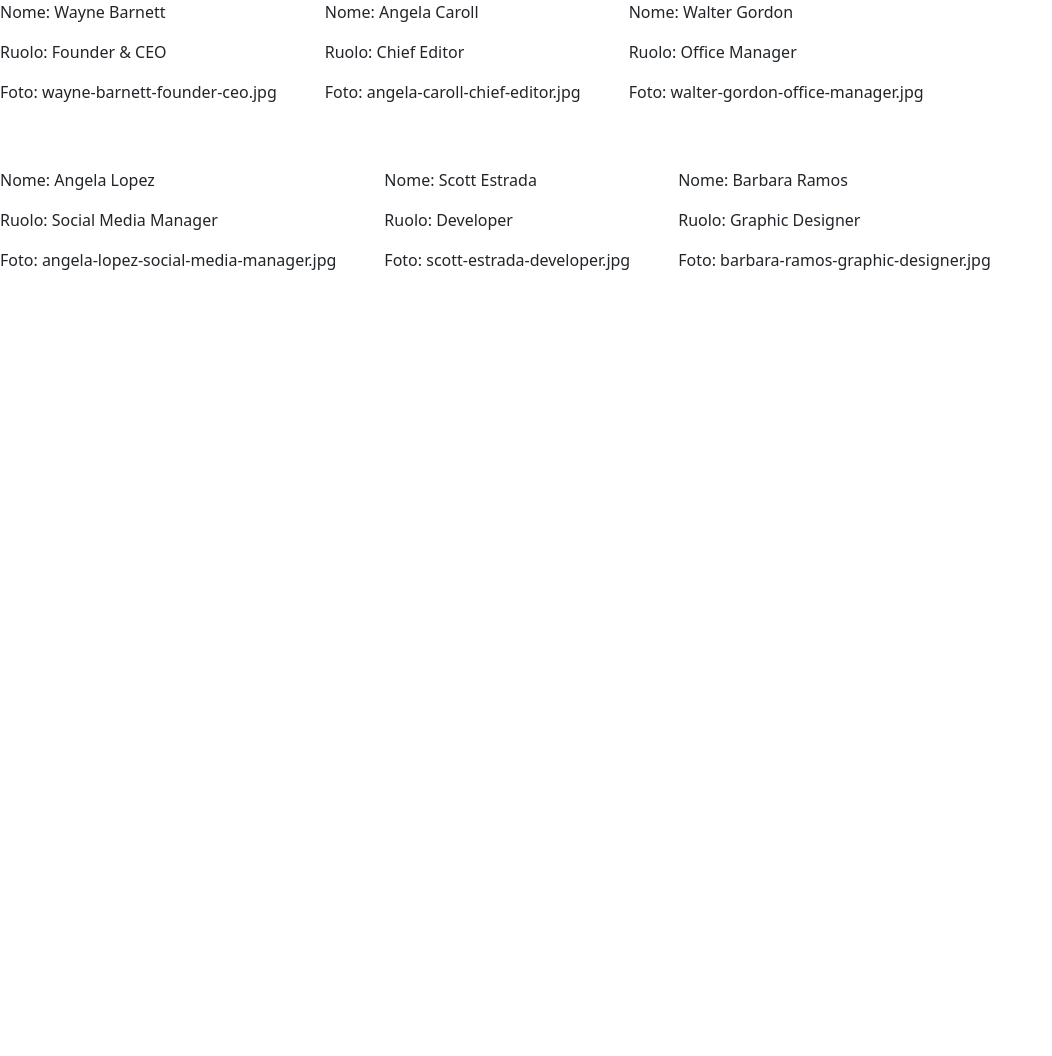
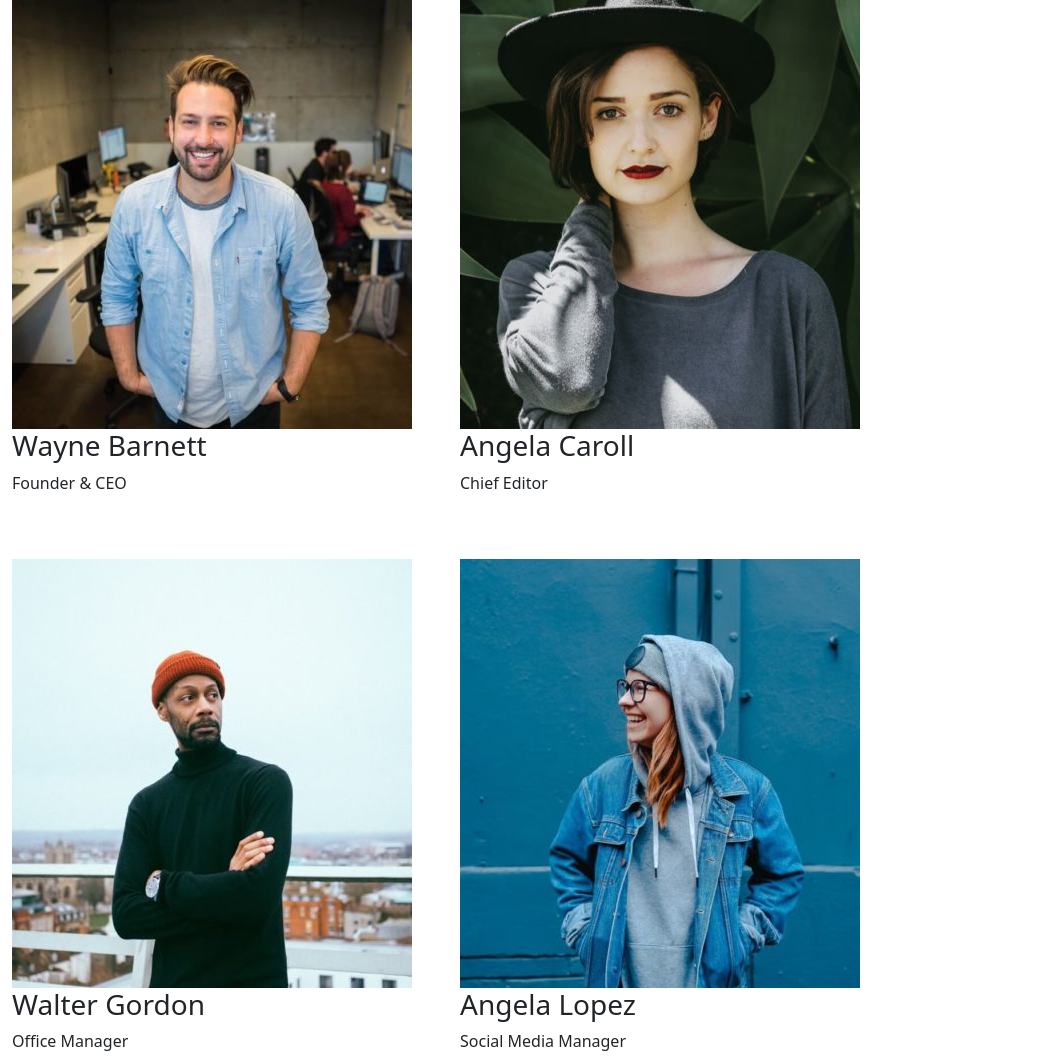
Before and after one commit to MirkoCherchi/js-our-team, a plain HTML site: page index.html in a window 1280 px wide. Shown: the top 1056 px of the page, without its empty margins (0-1052 px from the left). Before the commit the page ends 800 px from the top, so only its background shows below. Drawn offline with nearby package versions, Linux system fonts and the light colour scheme.

Commit message:
feat: add foto

```diff
--- a/index.html
+++ b/index.html
@@ -25,7 +25,8 @@
 
 <body>
 
-    <div id="team-container" class="d-flex flex-wrap gap-5"></div>
+
+    <div id="team-container" class="d-flex flex-wrap gap-5 container-fluid"></div>
 
     <!-- Bootstrap JS -->
     <script src="https://cdn.jsdelivr.net/npm/bootstrap@5.3.2/dist/js/bootstrap.bundle.min.js"
--- a/js/main.js
+++ b/js/main.js
@@ -3,37 +3,37 @@
 const teamArray = [{
     nome: "Wayne Barnett",
     posizione: "Founder & CEO",
-    foto: "wayne-barnett-founder-ceo.jpg"
+    foto: "img/wayne-barnett-founder-ceo.jpg"
 }, {
     nome: "Angela Caroll",
     posizione: "Chief Editor",
-    foto: "angela-caroll-chief-editor.jpg"
+    foto: "img/angela-caroll-chief-editor.jpg"
 }, {
     nome: "Walter Gordon",
     posizione: "Office Manager",
-    foto: "walter-gordon-office-manager.jpg"
+    foto: "img/walter-gordon-office-manager.jpg"
 }, {
     nome: "Angela Lopez",
     posizione: "Social Media Manager",
-    foto: "angela-lopez-social-media-manager.jpg"
+    foto: "img/angela-lopez-social-media-manager.jpg"
 }, {
     nome: "Scott Estrada",
     posizione: "Developer",
-    foto: "scott-estrada-developer.jpg"
+    foto: "img/scott-estrada-developer.jpg"
 }, {
     nome: "Barbara Ramos",
     posizione: "Graphic Designer",
-    foto: "barbara-ramos-graphic-designer.jpg"
+    foto: "img/barbara-ramos-graphic-designer.jpg"
 }]
 
 teamArray.forEach(membro => {
     console.log(`Nome: ${membro.nome}, Ruolo: ${membro.posizione}, Foto: ${membro.foto}`);
 });
 
-const teamContainer = document.getElementById('team-container'); // Assumi che esista un elemento con id 'team-container' nel tuo HTML
+const teamContainer = document.getElementById('team-container');
 
 teamArray.forEach(membro => {
     const memberInfo = document.createElement('div');
-    memberInfo.innerHTML = `<p>Nome: ${membro.nome}</p><p>Ruolo: ${membro.posizione}</p><p>Foto: ${membro.foto}</p>`;
+    memberInfo.innerHTML = `<img src="${membro.foto}" alt="${membro.nome}"><h3>${membro.nome}</h3><p>${membro.posizione}</p>`;
     teamContainer.appendChild(memberInfo);
 });
```
